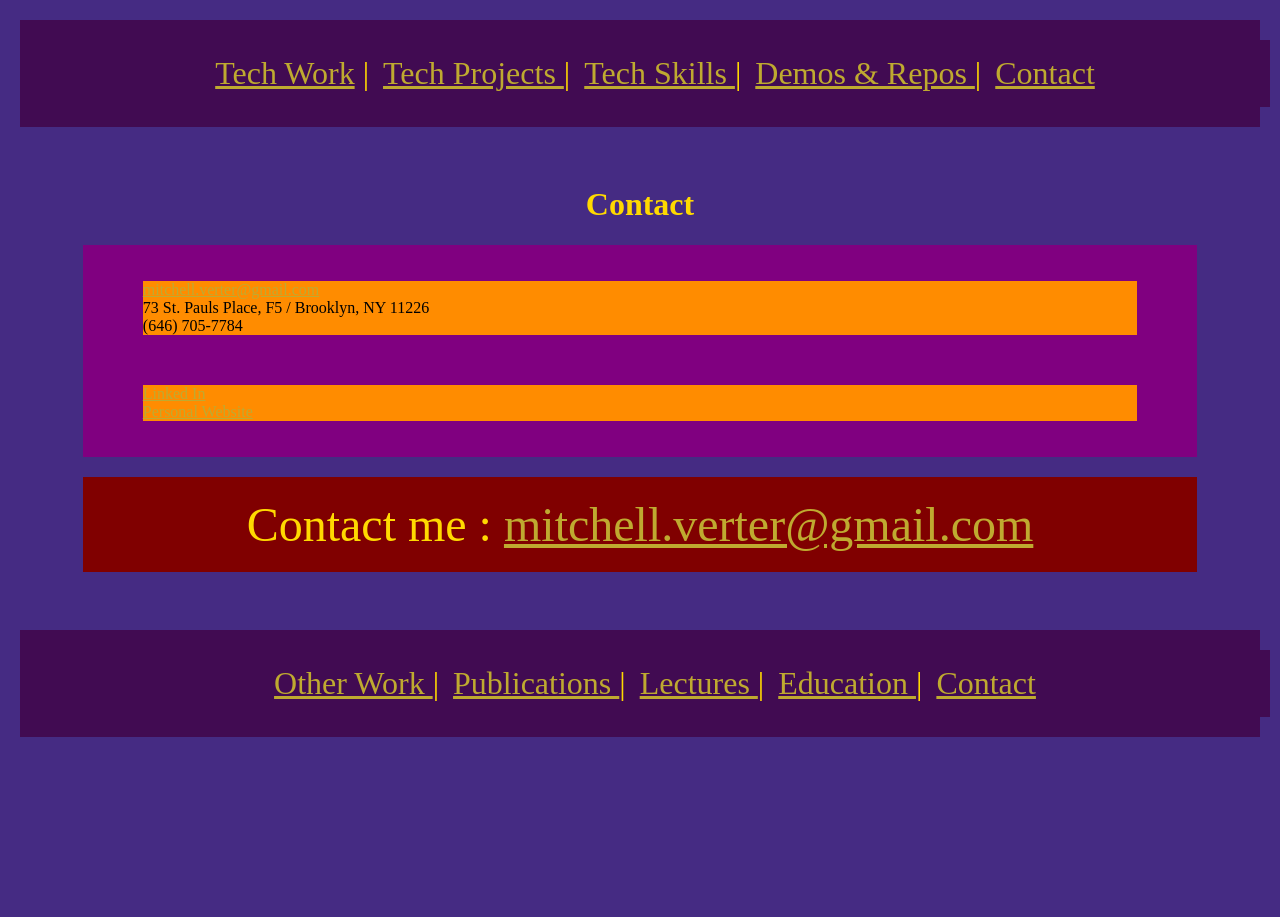
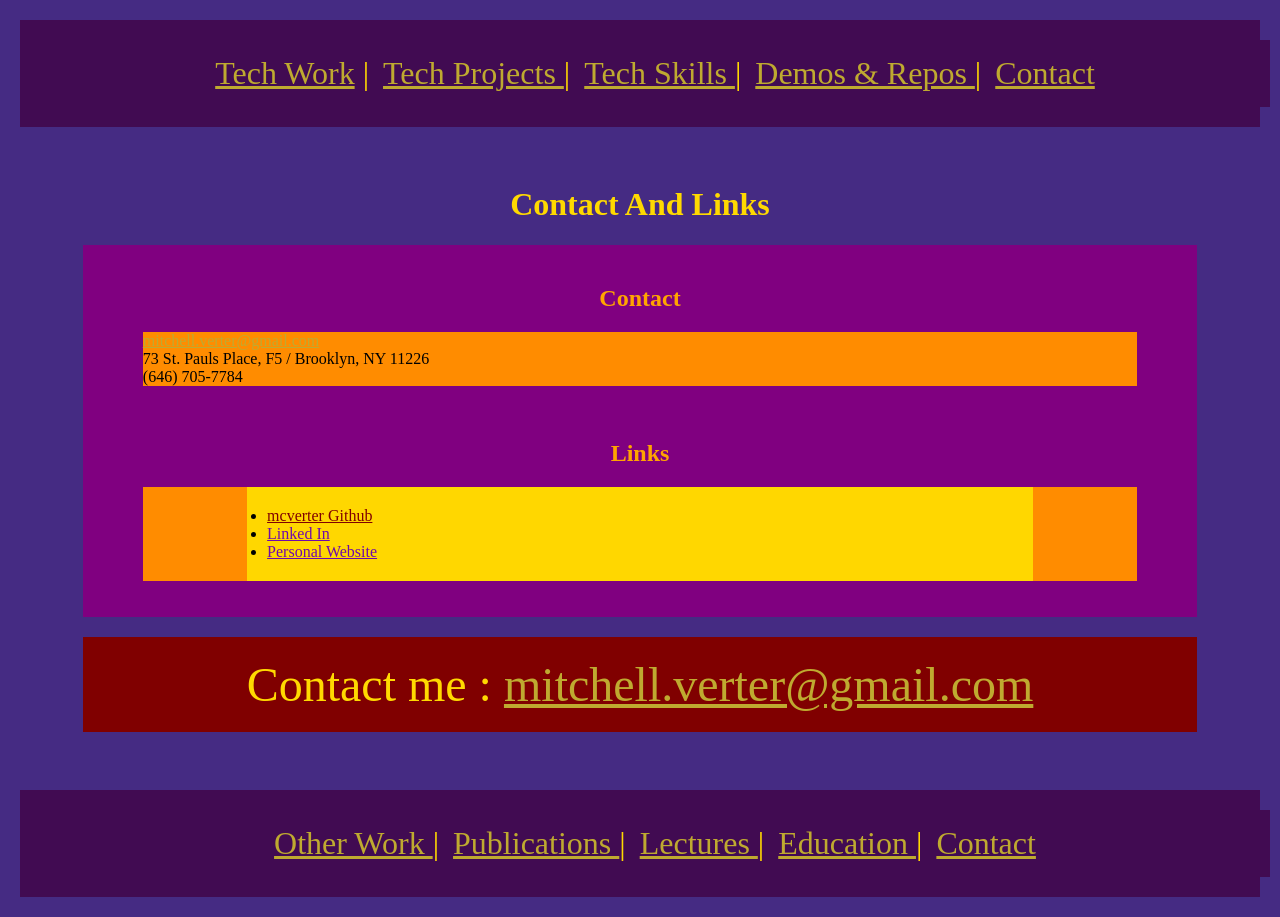
Before and after one commit to mcverter/CV_Tech_111.1, a PHP site: page /contact.php in a window 1280 px wide. Before the commit the page ends 737 px from the top, so only its background shows below. Run offline with PHP 8.4, Linux system fonts and the light colour scheme.

Commit message:
fixing css

```diff
--- a/CV_Tech_111.1.php
+++ b/CV_Tech_111.1.php
@@ -9,11 +9,11 @@
 </ul>
 
 <ul>
-    <li> <a href="otherWork.php"> Other Work History </a> </li>
+    <li> <a href="otherWork.php"> Academic Work History </a> </li>
     <li> <a href="publications.php"> Publications </a> </li>
     <li> <a href="lectures.php"> Lectures </a> </li>
     <li> <a href="education.php"> Education </a> </li>
-    <li> <a href="contact.php"> Contact </a> </li>
+    <li> <a href="contact.php"> Contact &amp; Links </a> </li>
 
 </ul>
 
--- a/contact.php
+++ b/contact.php
@@ -1,4 +1,5 @@
-<?php include("header.php");  make_header("Contact")?>
+<?php include("header.php");  make_header("Contact And Links")?>
+<h2> Contact </h2>
 <blockquote>
     <p>
         <a href="mailto:mitchell.verter@gmail.com"> mitchell.verter@gmail.com </a>
@@ -7,13 +8,17 @@
         <br>
         (646) 705-7784 </p>
 </blockquote>
+
 <br>
+
+<h2> Links </h2>
 <blockquote>
-    <p>
-        <a href="http://www.linkedin.com/pub/mitchell-verter/88/903/778"> Linked In </a>
-        <br>
-        <a href="http://www.waste.org/~roadrunner">Personal Website</a>
-    </p>
+   <ul>
+       <li> <a href=""> mcverter Github</a></li>
+       <li> <a href="http://www.linkedin.com/pub/mitchell-verter/88/903/778"> Linked In </a></li>
+       <li> <a href="http://www.waste.org/~roadrunner">Personal Website</a></li>
+    </ul>
 </blockquote>
 
+
 <?php include("footer.php"); ?>
```
